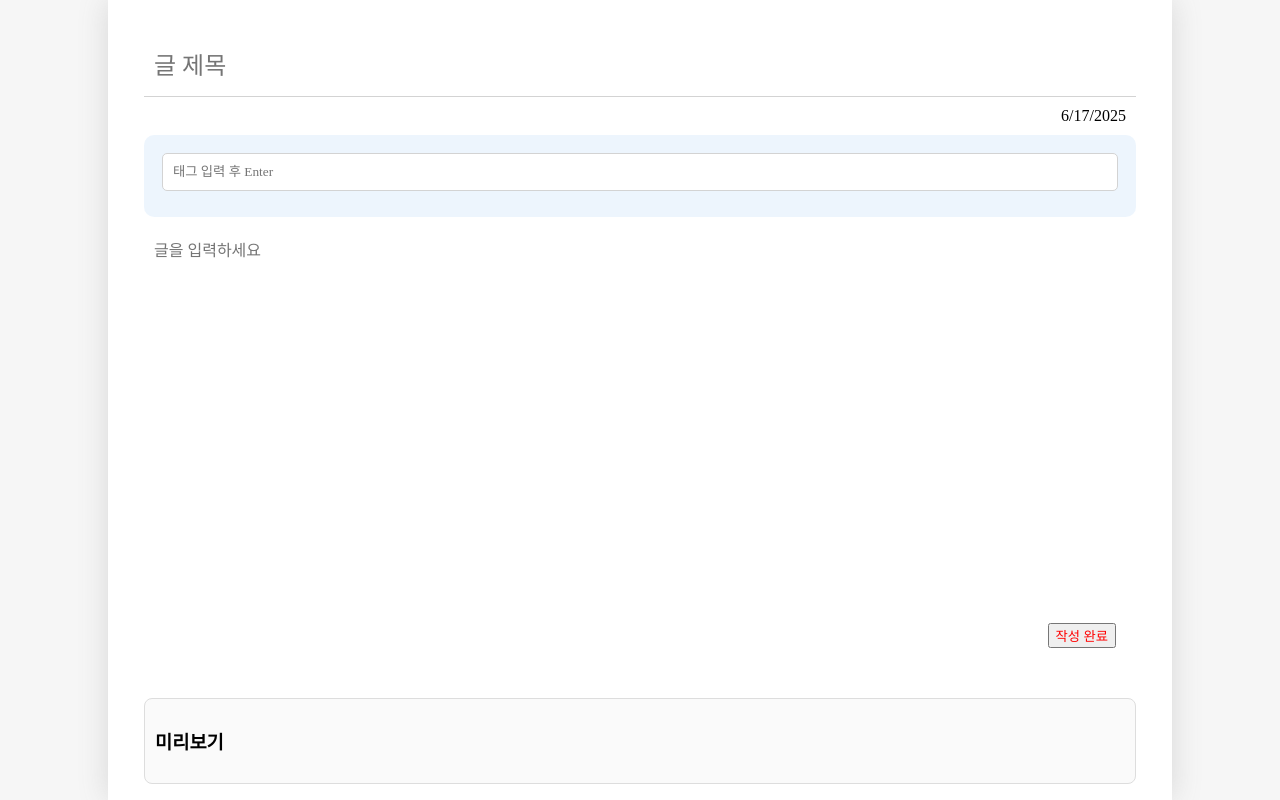
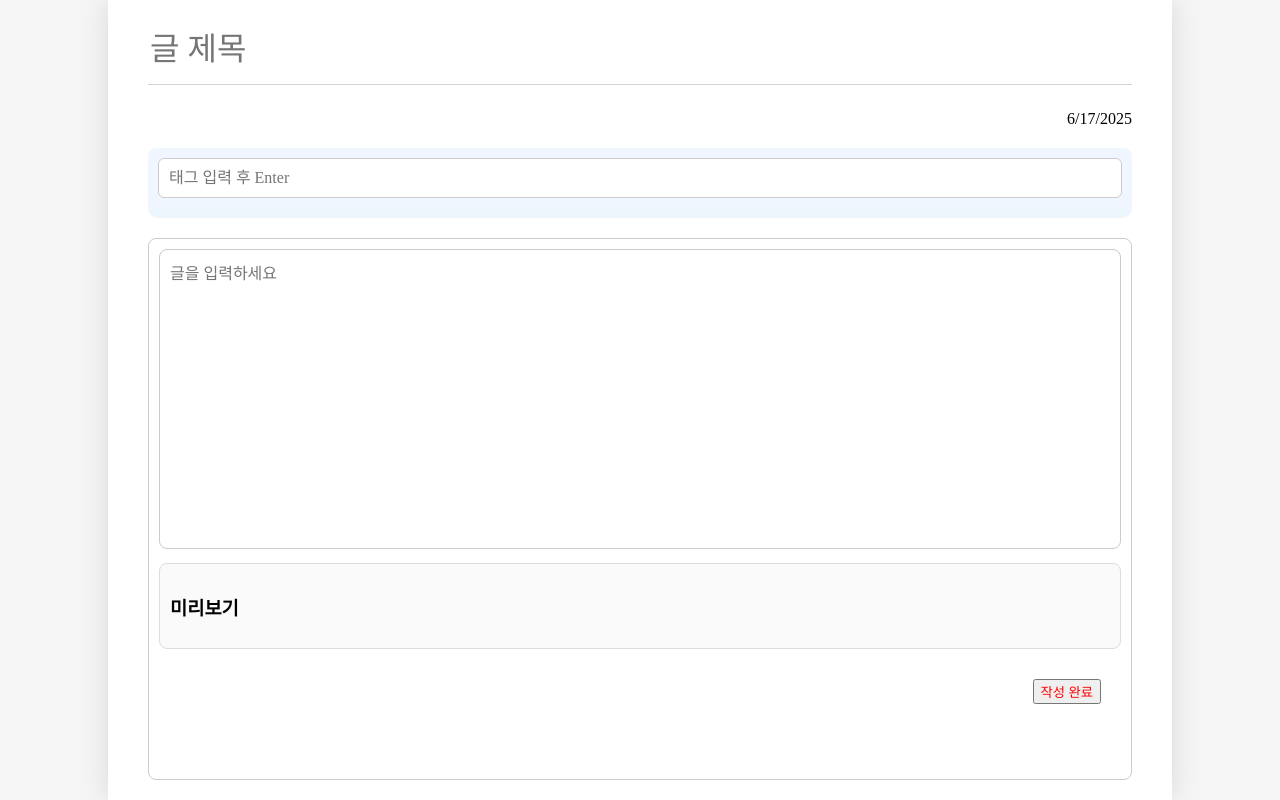
Before and after one commit to Junny-ee/CalogProject, a React (Vite) app: page /new in a window 1280 px wide. Built offline with nearby package versions, Linux system fonts and the light colour scheme; a web font is replaced by a local one.

Commit message:
컴포넌트 추가(Title,ContentBox), New 전체 수정, 태그 개수 제한 및 대소문자 구분

```diff
--- /dev/null
+++ b/src/components/ContentBox.css
@@ -0,0 +1,29 @@
+.write_content_textarea {
+  width: 100%;
+  height: 300px; /* 혹은 flex로 처리할 수도 있음 */
+  font-size: 1rem;
+  padding: 10px;
+  box-sizing: border-box;
+  border: 1px solid #ccc;
+  border-radius: 8px;
+  resize: none;
+}
+
+.button_content {
+  margin-top: 10px;
+  display: flex;
+  justify-content: flex-end;
+}
+
+.markdown_preview {
+  margin-top: 20px;
+  padding: 10px;
+  border: 1px solid #ddd;
+  background-color: #fafafa;
+  border-radius: 8px;
+  max-height: 300px;
+  overflow-y: auto;
+  white-space: pre-wrap; /* 줄바꿈과 공백 유지 */
+  word-wrap: break-word; /* 너무 긴 단어도 줄바꿈 */
+  overflow-wrap: break-word;
+}
--- /dev/null
+++ b/src/components/ContentBox.jsx
@@ -0,0 +1,55 @@
+import "./ContentBox.css";
+import ReactMarkdown from "react-markdown";
+import { Prism as SyntaxHighlighter } from "react-syntax-highlighter";
+import remarkGfm from "remark-gfm";
+import { cb } from "react-syntax-highlighter/dist/esm/styles/prism";
+import Button from "./Button";
+
+const ContentBox = ({ content, setContent, onSubmitButtonClick }) => {
+  return (
+    <div>
+      <textarea
+        className="write_content_textarea"
+        placeholder="글을 입력하세요"
+        value={content}
+        onChange={(e) => setContent(e.target.value)}
+      ></textarea>
+
+      <div className="markdown_preview">
+        <h3>미리보기</h3>
+        <ReactMarkdown
+          children={content}
+          remarkPlugins={[remarkGfm]}
+          components={{
+            code({ node, inline, className, children, ...props }) {
+              const match = /language-(\w+)/.exec(className || "");
+              return !inline && match ? (
+                <SyntaxHighlighter
+                  style={cb}
+                  language={match[1]}
+                  PreTag="div"
+                  {...props}
+                >
+                  {String(children).replace(/\n$/, "")}
+                </SyntaxHighlighter>
+              ) : (
+                <code className={className} {...props}>
+                  {children}
+                </code>
+              );
+            },
+          }}
+        />
+      </div>
+      <div className="button_content">
+        <Button
+          text={"작성 완료"}
+          classtype={"Create"}
+          onClick={onSubmitButtonClick}
+        />
+      </div>
+    </div>
+  );
+};
+
+export default ContentBox;
--- a/src/components/NewTagWrite.css
+++ b/src/components/NewTagWrite.css
@@ -1,27 +1,37 @@
 .tag_write_container {
-  border: none;
-  padding: 8px;
+  width: 100%;
+  background-color: #f0f6ff;
+  border-radius: 8px;
+  box-sizing: border-box;
+  padding: 10px 10px 0px 10px;
+  margin: 0 0 10px 0;
 }
 
 .tag_input_field {
   width: 100%;
   padding: 10px;
-  margin-bottom: 8px;
+  font-size: 1rem;
+  border: 1px solid #ccc;
+  border-radius: 6px;
   box-sizing: border-box;
-  border: 1px solid lightgray;
-  border-radius: 5px;
+  margin-bottom: 10px;
 }
 
 .tag_list {
   display: flex;
   flex-wrap: wrap;
-  gap: 6px;
+  gap: 8px;
 }
 
 .tag_item {
   background-color: #fcf7ce;
-  padding: 4px 8px;
-  border-radius: 12px;
+  color: #333;
+  padding: 6px 12px;
+  border-radius: 20px;
+  font-size: 14px;
   cursor: pointer;
-  font-size: 14px;
 }
+
+.tag_item:hover {
+  background-color: #f7e8a1;
+}
--- a/src/components/NewTagWrite.jsx
+++ b/src/components/NewTagWrite.jsx
@@ -1,15 +1,20 @@
+import "./NewTagWrite.css";
 import { useState } from "react";
-import "./NewTagWrite.css";
-
+// 태그 개수 제한
 const NewTagWrite = ({ tags, setTags }) => {
   const [input, setInput] = useState("");
 
   const handleKeyDown = (e) => {
     if (e.key === "Enter" && input.trim()) {
       e.preventDefault();
-      const newTag = input.trim();
-      if (!tags.includes(newTag)) {
+
+      const newTag = input.trim().toLowerCase();
+      const lowerCaseTag = tags.map((tag) => tag.toLowerCase());
+      if (!lowerCaseTag.includes(newTag)) {
         setTags([...tags, newTag]);
+      }
+      if (tags.length >= 10) {
+        alert("태그는 10개까지만 입력가능합니다!");
       }
       setInput("");
     }
--- /dev/null
+++ b/src/components/Title.css
@@ -0,0 +1,10 @@
+.title_input {
+  height: 100%;
+  width: 100%;
+  font-size: xx-large;
+  border: none;
+  outline: none;
+  box-sizing: border-box;
+  border-bottom: 1px solid lightgray;
+  margin-bottom: 30px;
+}
--- /dev/null
+++ b/src/components/Title.jsx
@@ -0,0 +1,15 @@
+import "./Title.css";
+
+const Title = ({ title, setTitle }) => {
+  return (
+    <input
+      className="title_input"
+      type="text"
+      placeholder="글 제목"
+      value={title}
+      onChange={(e) => setTitle(e.target.value)}
+    />
+  );
+};
+
+export default Title;
--- a/src/index.css
+++ b/src/index.css
@@ -7,8 +7,8 @@
 html,
 body {
   margin: 0;
-
   width: 100%;
+  height: 100%;
   background-color: rgb(246, 246, 246);
 }
 #root {
--- a/src/pages/New.css
+++ b/src/pages/New.css
@@ -1,50 +1,58 @@
 .New {
   display: flex;
   flex-direction: column;
-  gap: 10px;
   height: 100vh;
-  padding: 1rem;
+  padding: 20px;
   box-sizing: border-box;
+  /* max-width: 800px; 원하는 너비 설정 */
+  margin: 0 auto;
 }
 
-.New > .title_content {
-  margin-top: 20px;
-  border: none;
-  border-bottom: 1px solid lightgray;
-  padding: 10px;
-  height: 40px;
-  font-size: x-large;
+.title_content {
+  padding: 10px 0;
+  display: flex;
+  align-items: center;
 }
-.New > .date_content {
-  padding: 0 10px;
-  display: flex;
-  justify-content: flex-end;
+
+.date_content {
+  margin-left: auto; /* 오른쪽 끝으로 밀기 */
+  margin-bottom: 20px;
 }
+
 .New > .tag_content {
   background-color: #529aec1a;
-  padding: 10px;
   border-radius: 10px;
+  box-sizing: border-box;
+  width: 100%;
 }
+
+/* 글 작성 영역: 화면 여유 공간을 모두 사용 */
 .New > .write_content {
-  border: 1px solid #000;
   flex-grow: 1;
   padding: 10px;
   box-sizing: border-box;
   border-radius: 8px;
   resize: none;
-  border: none;
   font-size: medium;
+  min-height: 0; /* flex-item overflow 방지 */
+  border: 1px solid #ccc;
+  margin-top: 20px;
 }
+
+/* 버튼 */
 .New > .button_content {
   display: flex;
   justify-content: flex-end;
 }
+
+/* 미리보기 */
 .markdown_preview {
-  margin-top: 20px;
+  flex-grow: 1;
+  margin-top: 10px;
   padding: 10px;
   border: 1px solid #ddd;
   background-color: #fafafa;
   border-radius: 8px;
-  max-height: 300px;
   overflow-y: auto;
+  min-height: 0;
 }
--- a/src/pages/New.jsx
+++ b/src/pages/New.jsx
@@ -1,57 +1,45 @@
-import { useState } from "react";
-import Button from "../components/Button";
+import { useContext, useState } from "react";
+import { useNavigate } from "react-router-dom";
+import { CalogDispatchContext } from "../App";
+import ContentBox from "../components/ContentBox";
 import NewTagWrite from "../components/NewTagWrite";
+import Title from "../components/Title";
 import "./New.css";
-import ReactMarkdown from "react-markdown";
-import { Prism as SyntaxHighlighter } from "react-syntax-highlighter";
-import remarkGfm from "remark-gfm";
-import { cb } from "react-syntax-highlighter/dist/esm/styles/prism";
 
 const New = () => {
   const [tags, setTags] = useState([]);
   const [content, setContent] = useState("");
+  const { onCreate } = useContext(CalogDispatchContext);
+  const nav = useNavigate();
+
+  const onSubmitButtonClick = () => {
+    const input = {
+      createDate: new Date(),
+      tag: tags,
+      content,
+    };
+    onSubmit(input);
+  };
+
+  const onSubmit = (input) => {
+    onCreate(input.createDate.getTime(), input.emotionId, input.content);
+    nav("/read/id", { replace: true });
+  };
 
   return (
     <div className="New">
-      <input type="text" placeholder="글 제목" className="title_content" />
+      <div className="title_content">
+        <Title />
+      </div>
       <div className="date_content">{new Date().toLocaleDateString()}</div>
       <div className="tag_content">
         <NewTagWrite tags={tags} setTags={setTags} />
       </div>
-      <textarea
-        className="write_content"
-        placeholder="글을 입력하세요"
-        value={content}
-        onChange={(e) => setContent(e.target.value)}
-      ></textarea>
-      <div className="button_content">
-        <Button text={"작성 완료"} classtype={"Create"} />
-      </div>
-
-      <div className="markdown_preview">
-        <h3>미리보기</h3>
-        <ReactMarkdown
-          children={content}
-          remarkPlugins={[remarkGfm]}
-          components={{
-            code({ node, inline, className, children, ...props }) {
-              const match = /language-(\w+)/.exec(className || "");
-              return !inline && match ? (
-                <SyntaxHighlighter
-                  style={cb}
-                  language={match[1]}
-                  PreTag="div"
-                  {...props}
-                >
-                  {String(children).replace(/\n$/, "")}
-                </SyntaxHighlighter>
-              ) : (
-                <code className={className} {...props}>
-                  {children}
-                </code>
-              );
-            },
-          }}
+      <div className="write_content">
+        <ContentBox
+          content={content}
+          setContent={setContent}
+          onSubmitButtonClick={onSubmitButtonClick}
         />
       </div>
     </div>
```
Also changed, not shown: src/App.jsx (+120 -0 lines).
